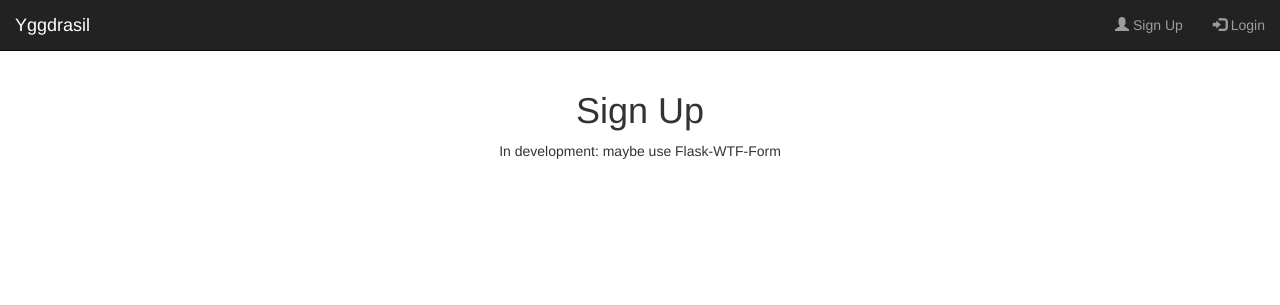
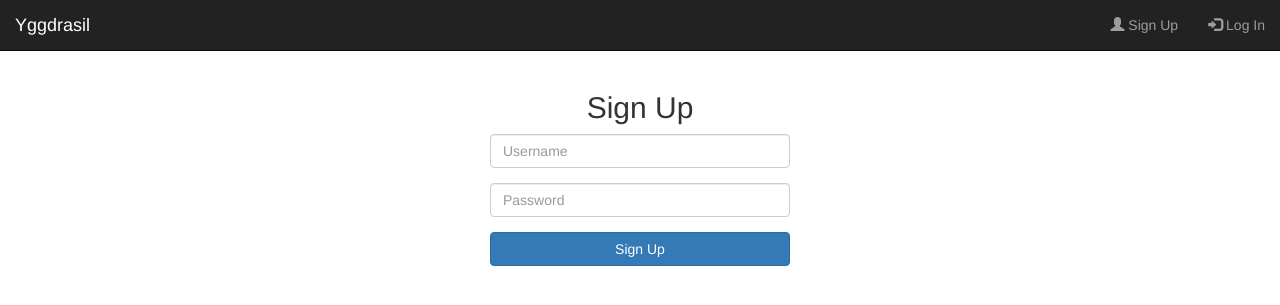
Before and after one commit to CaioCGH/ProjetoMAC350, a Flask app: page /signup in a window 1280 px wide. Shown: the top 305 px of the page. Run offline with Flask 2, Linux system fonts and the light colour scheme; some libraries are stand-ins or nearby versions.

Commit message:
Sign up e melhorando a interface

```diff
--- a/web/app.py
+++ b/web/app.py
@@ -22,6 +22,9 @@ db.init_app(app)
 def home():
     return render_template('index.html', message="Hello World!")
 
+@app.route('/login')
+def login():
+    return render_template('login.html')
 
 @app.route('/login', methods=['POST'])
 def do_login():
@@ -50,14 +53,25 @@ def logout():
     session['logged_in'] = False
     return home()
 
+@app.route('/signup', methods=['POST'])
+def do_signup():
+    cursor = connection.cursor()
+    f_email = request.form['username']
+    f_senha = request.form['password']
+    query = 'select user_email from get_user_by_email(\'{}\');'.format(f_email)
+    cursor.execute(query)
+    record = cursor.fetchone()
+    if record == f_email:
+        flash('e-mail ja existe!')
+    else:
+        query = 'select * from insert_users(\'{}\',\'{}\');'.format(f_email, f_senha)
+        cursor.execute(query)
+        record = cursor.fetchone()
+    return render_template('index.html')
 
 @app.route('/signup')
 def signup():
     return render_template('signup.html')
-
-@app.route('/login')
-def login():
-    return render_template('login.html')
 
 @app.route('/alunos')
 def alunos():
--- a/web/templates/signup.html
+++ b/web/templates/signup.html
@@ -1,7 +1,34 @@
 {% extends "template.html" %}
 {% block content %}
-<div class="container-fluid" align="center">
-    <h1> Sign Up</h1>
-    <p> In development: maybe use Flask-WTF-Form</p>
-</div>
+{% block body %}
+    {% if session['logged_in'] %}
+
+        You're logged in already!
+
+    {% else %}
+    <div class="container-fluid" align="center">
+        <div class="card" style="width: 30rem;" align="center">
+
+            <div class="card-body">
+                <h2 class="card-title" align="center">
+                    Sign Up
+                </h2>
+                <form action="/signup" method="POST">
+                <!--to do-->
+                    <div class="form-group">
+                        <input type="username" name="username" placeholder="Username" class="form-control">
+                    </div>
+                    <div class="form-group">
+                        <input type="password" name="password" placeholder="Password" class="form-control">
+                    </div>
+                    <div class="form-group">
+                        <button type="submit" class="btn btn-primary btn-block" align="center"> Sign Up </button>
+                    </div>
+
+                </form>
+            </div>
+        </div>
+    </div>
+    {% endif %}
 {% endblock %}
+{% endblock %}
--- a/web/templates/template.html
+++ b/web/templates/template.html
@@ -17,10 +17,10 @@
                 {% if session['logged_in'] %}
                 <li><a> {{ session['name'] }}</a></li>
                 <li><a href="/myaccount"><span class="glyphicon glyphicon-user"></span> Minha conta</a></li>
-                <li><a href="/logout"><span class="glyphicon glyphicon-user"></span> Log Out</a></li>
+                <li><a href="/logout"><span class="glyphicon glyphicon-log-out"></span> Log Out</a></li>
                 {%else%}
                 <li><a href="/signup"><span class="glyphicon glyphicon-user"></span> Sign Up</a></li>
-                <li><a href="/login"><span class="glyphicon glyphicon-log-in"></span> Login</a></li>
+                <li><a href="/login"><span class="glyphicon glyphicon-log-in"></span> Log In</a></li>
                 {% endif %}
             </ul>
         </div>
```
Also changed, not shown: web/templates/login.html (+22 -5 lines).
